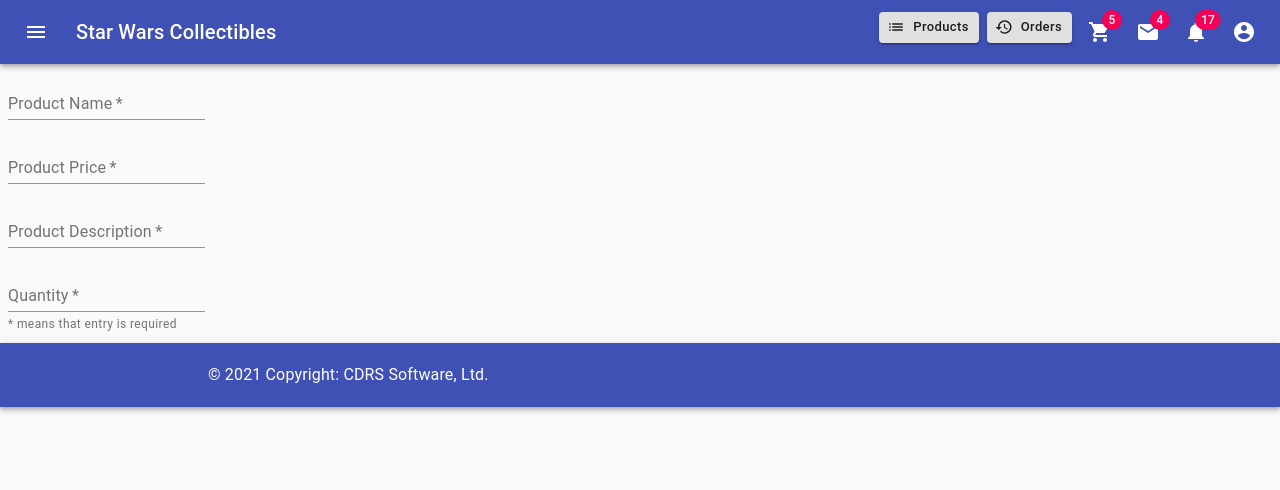
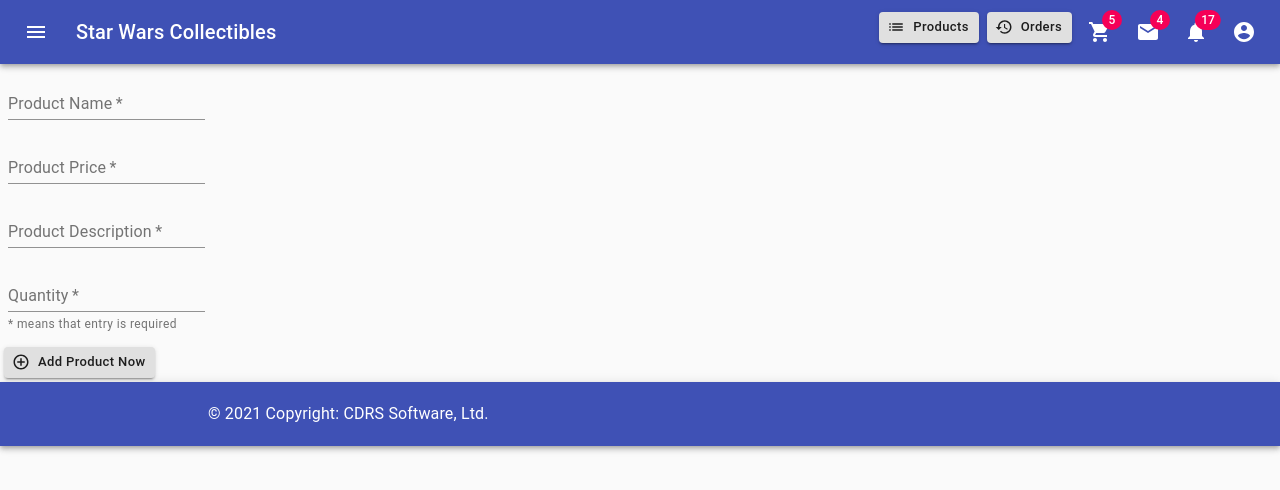
Before and after one commit to cashmy/SW_Collectibles, a React (Create React App) app: page /addProducts in a window 1280 px wide. Shown: the top 490 px of the page. Built offline with nearby package versions, Linux system fonts and the light colour scheme.

Commit message:
added a submit button to the addproducts page.

```diff
--- a/src/components/AddProducts/addProducts.jsx
+++ b/src/components/AddProducts/addProducts.jsx
@@ -2,6 +2,8 @@
 import TextField from '@material-ui/core/TextField';
 import { makeStyles } from '@material-ui/core/styles';
 import Grid from '@material-ui/core/Grid';
+import Controls from '../controls/Controls';
+import AddCircleOutlineIcon from '@material-ui/icons/AddCircleOutline';
 
 const useStyles = makeStyles((theme) => ({
   root: {
@@ -21,6 +23,12 @@
        <Grid> <TextField required id="standard-required" label="Product Price" defaultValue="" /></Grid>
        <Grid> <TextField required id="standard-required" label="Product Description" defaultValue="" /></Grid>
        <Grid> <TextField required id="standard-required" label="Quantity"helperText="* means that entry is required" defaultValue="" /></Grid>
+       <Grid>  <Controls.Button
+                aria-label="product list"
+                color="primary.light"
+                text="Add Product Now"
+                startIcon={<AddCircleOutlineIcon />}
+              > Add</Controls.Button></Grid>
        {/* TODO: add upload image field */}
        {/* <Grid> <ImgField required id="standard-required" label="upload image of product" defaultValue="" /></Grid> */}
       </div>
```
